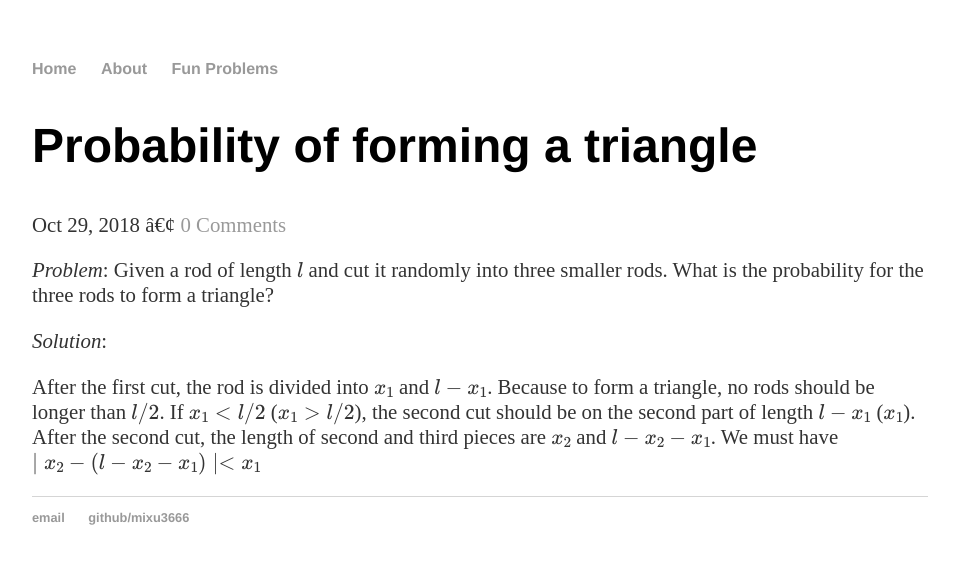
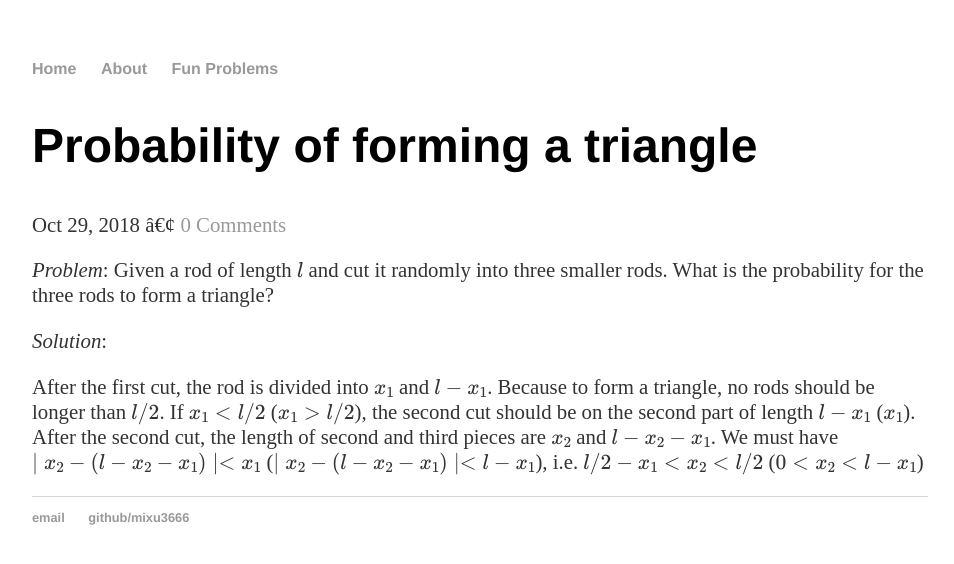
Before and after one commit to mixu3666/mixu3666.github.io, a Jekyll site: the page built from _posts/2018-10-29-Probability-of-Forming-a-Triangle.md, in a window 1280 px wide. Shown: the top 564 px of the page, without its empty margins (160-1114 px from the left). Built offline with Jekyll 4.4.1, drawn with Linux system fonts in a browser that asks for light colours; formulas are drawn with MathJax 3; a script that is not in the unit is left out; comment, search, counter and statistics services are not loaded.

Commit message:
Update 2018-10-29-Probability-of-Forming-a-Triangle.md

```diff
--- a/_posts/2018-10-29-Probability-of-Forming-a-Triangle.md
+++ b/_posts/2018-10-29-Probability-of-Forming-a-Triangle.md
@@ -10,4 +10,5 @@
 
 *Solution*:
 
-After the first cut, the rod is divided into $x_1$ and $l-x_1$. Because to form a triangle, no rods should be longer than $l/2$. If $x_1<l/2$ ($x_1>l/2$), the second cut should be on the second part of length $l-x_1$ ($x_1$). After the second cut, the length of second and third pieces are $x_2$ and $l-x_2-x_1$. We must have $\mid x_2-(l-x_2-x_1) \mid < x_1$
+After the first cut, the rod is divided into $x_1$ and $l-x_1$. Because to form a triangle, no rods should be longer than $l/2$. If $x_1<l/2$ ($x_1>l/2$), the second cut should be on the second part of length $l-x_1$ ($x_1$). After the second cut, the length of second and third pieces are $x_2$ and $l-x_2-x_1$. We must have $\mid x_2-(l-x_2-x_1) \mid < x_1$ ($\mid x_2-(l-x_2-x_1)\mid < l-x_1$), i.e.
+$l/2-x_1<x_2<l/2$ ($0<x_2<l-x_1$)
```
